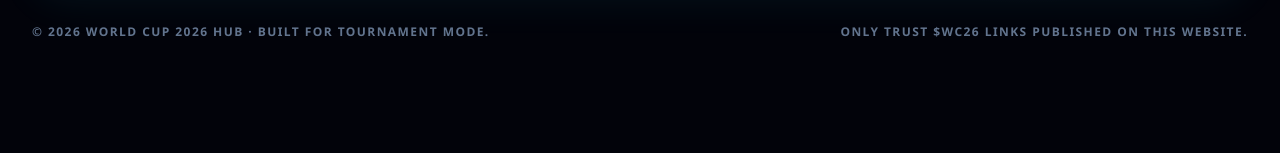
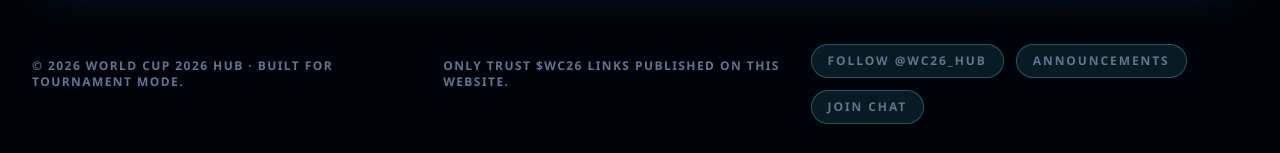
Before and after one commit to worldcup2026coin/worldcup2026-hub, a Next.js app: page / in a window 1280 px wide. Shown: the part 4263-4416 px from the top of the page. Before the commit the page ends 4335 px from the top, so only its background shows below. Built offline with nearby package versions, Linux system fonts and the light colour scheme; no server answers; the database is empty.

Commit message:
Show WC26 X and Telegram links in footer

```diff
--- a/src/components/layout/site-footer.tsx
+++ b/src/components/layout/site-footer.tsx
@@ -1,3 +1,4 @@
+import { SocialLinksRow } from "@/components/layout/social-links-row";
 import { SOCIAL_LINKS } from "@/lib/social-links";
 import Link from "next/link";
 import { Container } from "@/components/ui/container";
@@ -119,7 +120,7 @@ export function SiteFooter() {
 
         <div className="mt-6 flex flex-col gap-3 text-xs font-semibold uppercase tracking-[0.12em] text-slate-500 sm:flex-row sm:items-center sm:justify-between">
           <p>© 2026 World Cup 2026 Hub · built for tournament mode.</p>
-          <p>Only trust $WC26 links published on this website.</p>
+          <p>Only trust $WC26 links published on this website.</p><div className="mt-5"><SocialLinksRow /></div><p className="sr-only"></p>
         </div>
       </Container>
     </footer>
--- /dev/null
+++ b/src/components/layout/social-links-row.tsx
@@ -0,0 +1,38 @@
+import { SOCIAL_LINKS } from "@/lib/social-links";
+
+export function SocialLinksRow() {
+  const links = [
+    {
+      href: SOCIAL_LINKS.x,
+      label: "X",
+      text: "Follow @WC26_Hub",
+    },
+    {
+      href: SOCIAL_LINKS.telegramChannel,
+      label: "Telegram",
+      text: "Announcements",
+    },
+    {
+      href: SOCIAL_LINKS.telegramChat,
+      label: "Telegram",
+      text: "Join Chat",
+    },
+  ];
+
+  return (
+    <div className="flex flex-wrap items-center gap-3">
+      {links.map((link) => (
+        <a
+          key={link.href}
+          href={link.href}
+          target="_blank"
+          rel="noopener noreferrer"
+          className="inline-flex items-center justify-center rounded-full border border-cyan-300/30 bg-cyan-300/10 px-4 py-2 text-xs font-black uppercase tracking-[0.16em] text-cyan-100 transition hover:border-lime-300/70 hover:bg-lime-300/15 hover:text-lime-100"
+        >
+          <span className="sr-only">{link.label}: </span>
+          {link.text}
+        </a>
+      ))}
+    </div>
+  );
+}
```
